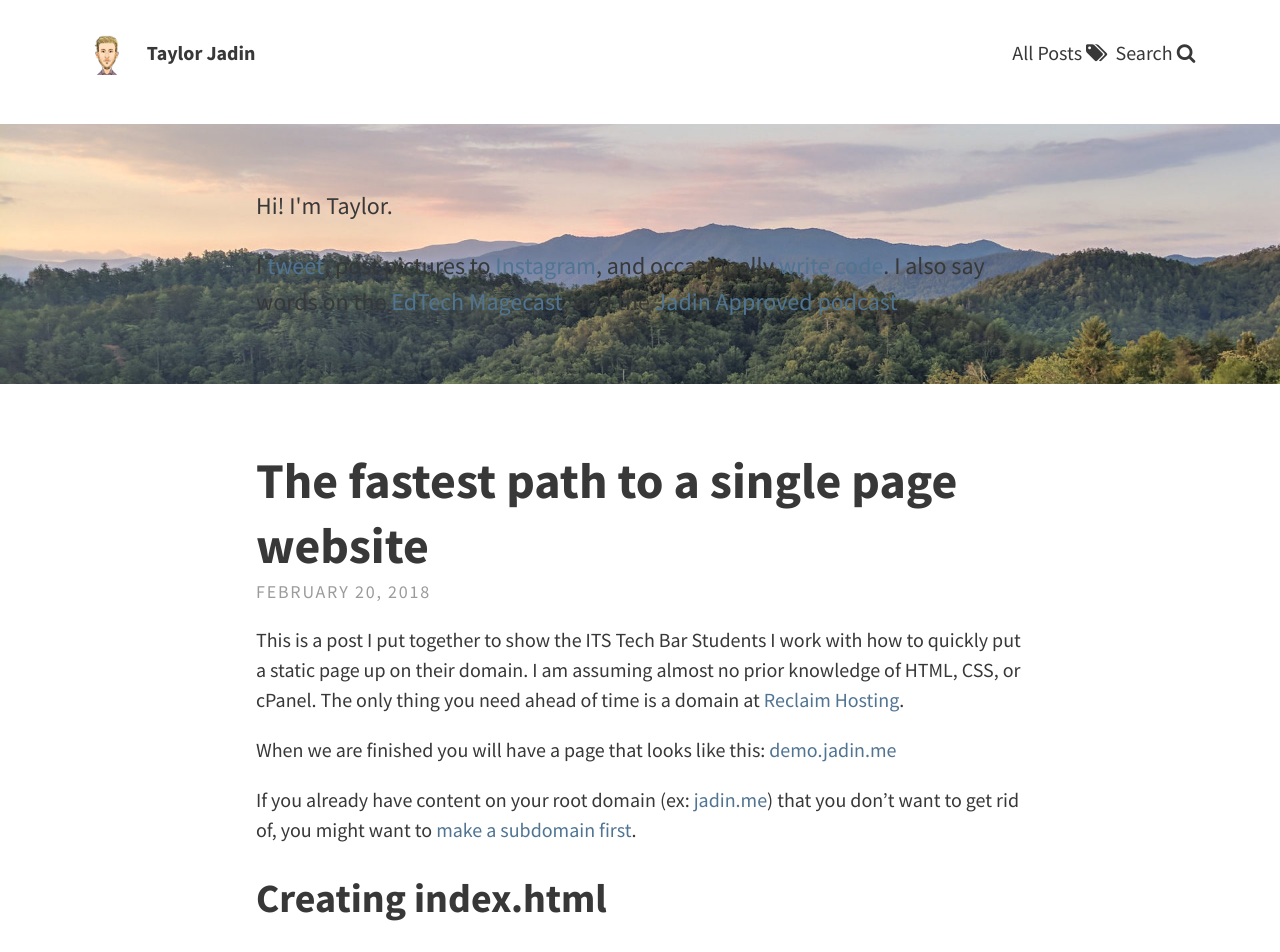
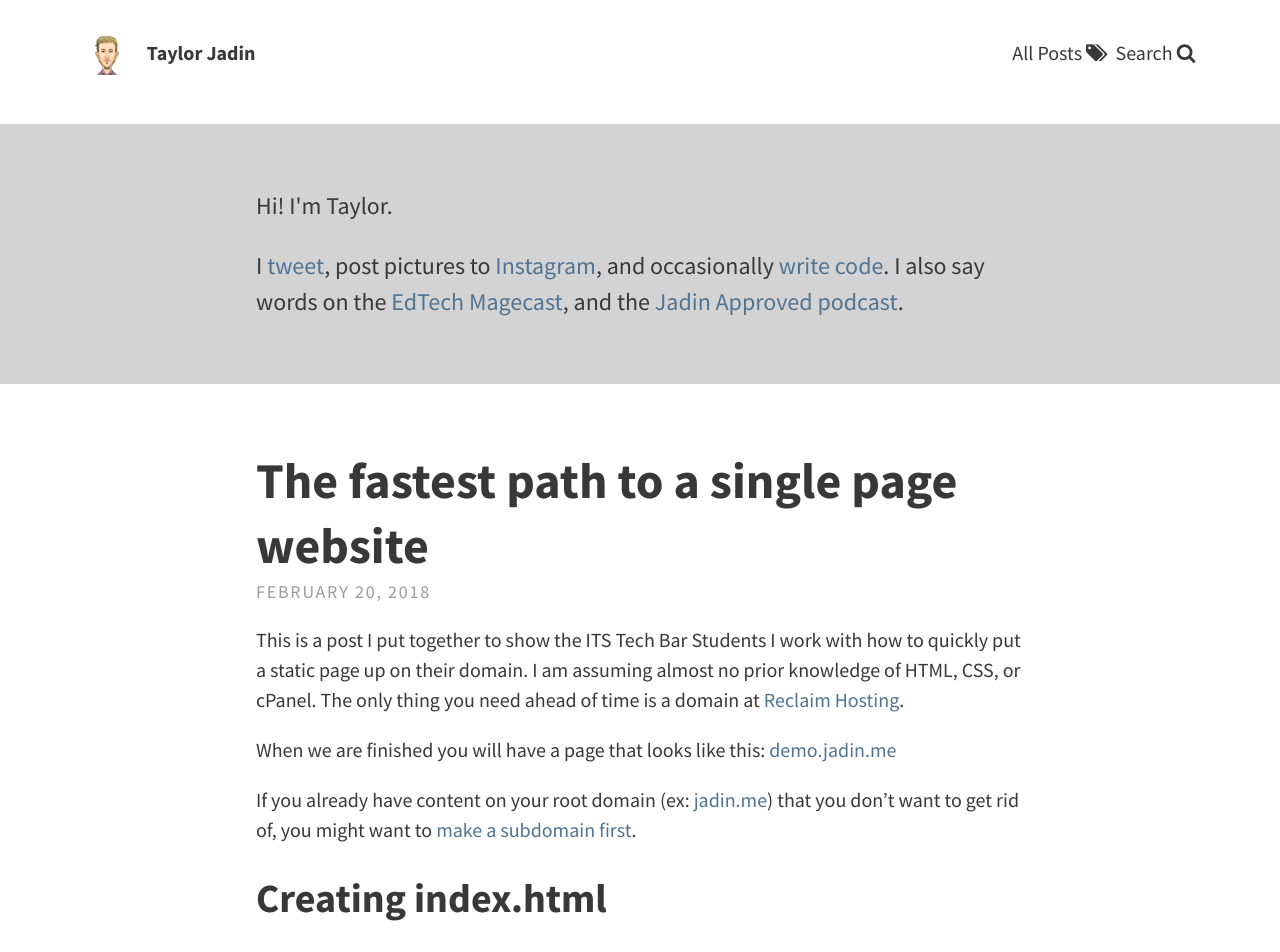
Before and after one commit to TaylorJadin/jadin.me-jekyll, a Jekyll site: the page built from index.html, in a window 1280 px wide. Shown: the top 952 px of the page. Built offline with Jekyll 4.4.1, drawn with Linux system fonts in a browser that asks for light colours; the list of posts is cut into pages by our own code.

Commit message:
remove header image

```diff
--- a/_config.yml
+++ b/_config.yml
@@ -14,7 +14,7 @@ theme_settings:
   header_text: >
    <p>Hi! I'm Taylor.</p>
    <p>I <a href="https://twitter.com/taylorjadin">tweet</a>, post pictures to <a href="https://www.instagram.com/taylor_jadin/">Instagram</a>, and occasionally <a href="https://github.com/taylorjadin">write code</a>. I also say words on the <a href="http://magecast.net">EdTech Magecast</a>, and the <a href="https://soundcloud.com/jadinapproved">Jadin Approved podcast</a>.</p>
-  header_text_feature_image: assets/img/callout.jpg
+  header_text_feature_image:
   footer_text: >
    Powered by <a href="https://jekyllrb.com/">Jekyll</a>
 
```
